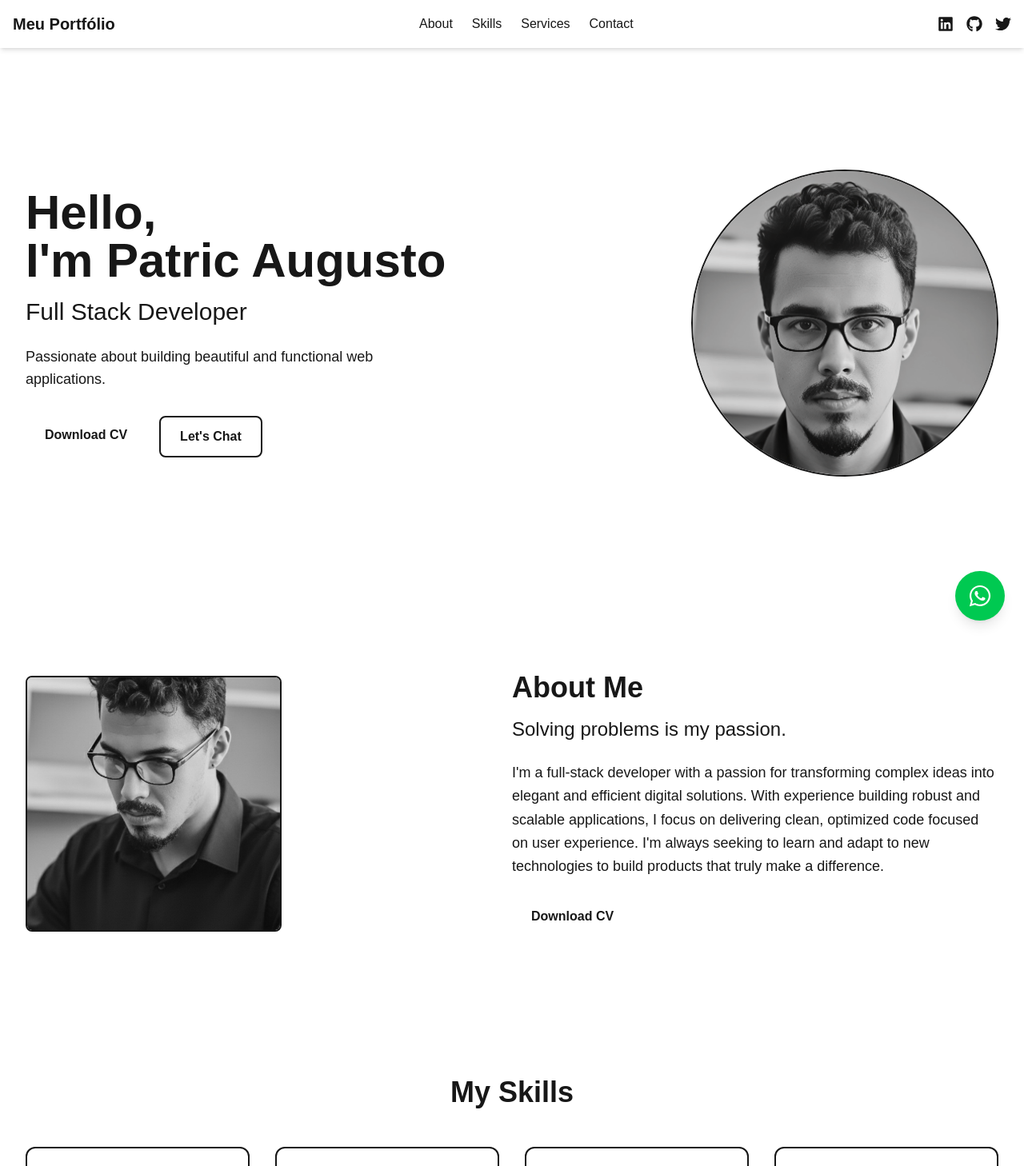
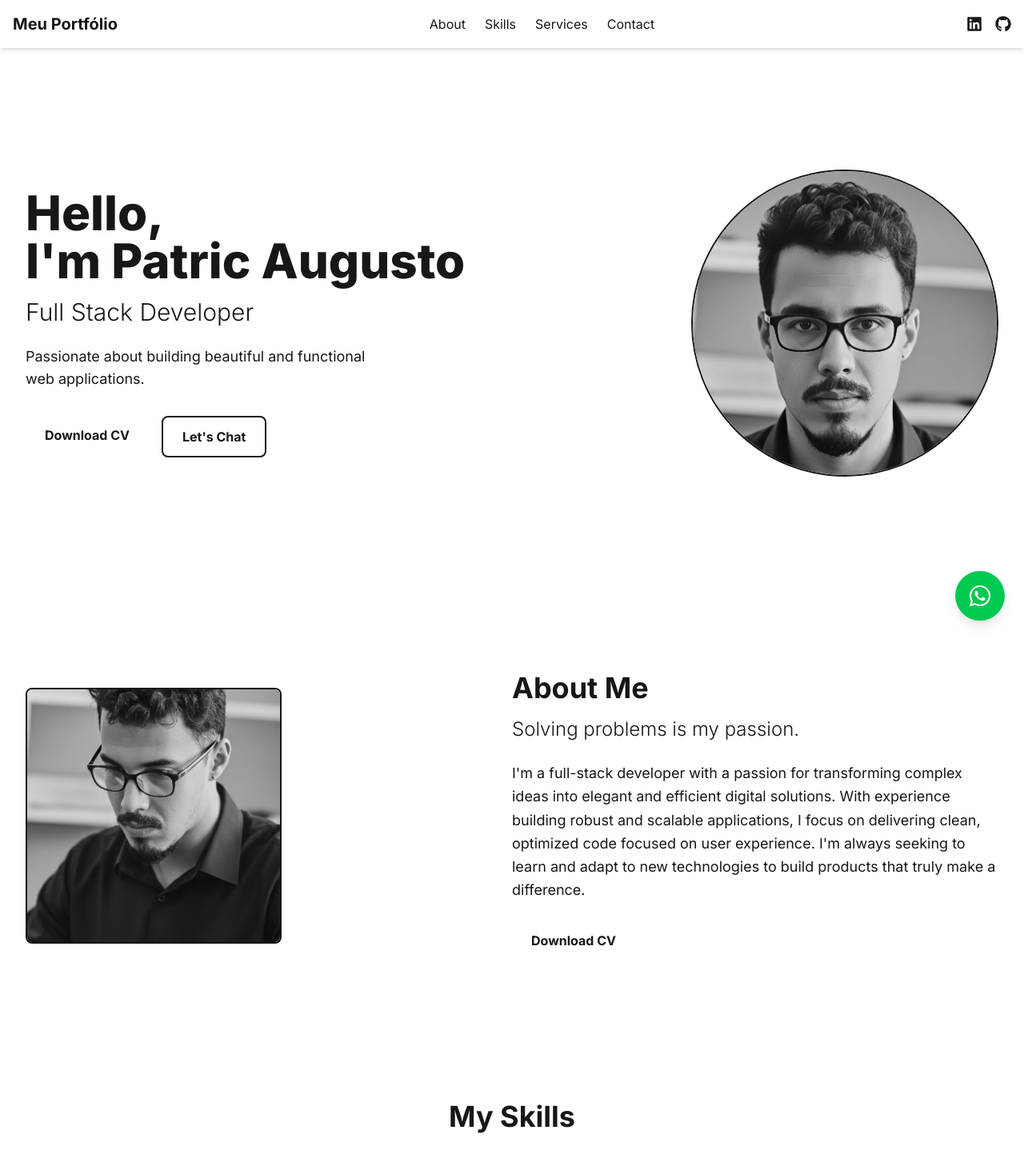
Before and after one commit to PatricAugusto/Portfolio-2.0.0, a Next.js app: page / in a window 1280 px wide. Shown: the top 1458 px of the page at 80% size. Built offline with nearby package versions, Linux system fonts and the light colour scheme.

Commit message:
feat: Adição de animações sincronizadas e correção de erro de build, separando o arquivo de metadados do componente de layout.

```diff
--- a/package.json
+++ b/package.json
@@ -9,6 +9,7 @@
     "lint": "eslint"
   },
   "dependencies": {
+    "aos": "^2.3.4",
     "next": "15.5.4",
     "react": "19.1.0",
     "react-dom": "19.1.0",
--- /dev/null
+++ b/src/app/head.jsx
@@ -0,0 +1,13 @@
+export const metadata = {
+  title: 'Patric Augusto | Portfólio',
+  description: 'Portfólio de um Desenvolvedor Full Stack',
+};
+
+export default function Head() {
+  return (
+    <>
+      <title>{metadata.title}</title>
+      <meta name="description" content={metadata.description} />
+    </>
+  );
+}
--- /dev/null
+++ b/src/app/icon.jsx
@@ -0,0 +1,7 @@
+import { FaRobot } from 'react-icons/fa';
+
+export default function Icon() {
+  return (
+    <FaRobot />
+  );
+}
--- a/src/app/layout.js
+++ b/src/app/layout.js
@@ -1,29 +1,26 @@
-import { Geist, Geist_Mono } from "next/font/google";
-import "./globals.css";
+'use client';
 
-const geistSans = Geist({
-  variable: "--font-geist-sans",
-  subsets: ["latin"],
-});
+import { Inter } from 'next/font/google';
+import './globals.css';
+import { useEffect } from 'react';
+import AOS from 'aos';
+import 'aos/dist/aos.css';
 
-const geistMono = Geist_Mono({
-  variable: "--font-geist-mono",
-  subsets: ["latin"],
-});
-
-export const metadata = {
-  title: "Create Next App",
-  description: "Generated by create next app",
-};
+const inter = Inter({ subsets: ['latin'] });
 
 export default function RootLayout({ children }) {
+  useEffect(() => {
+    AOS.init({
+      once: true,
+      duration: 800,
+    });
+  }, []);
+
   return (
-    <html lang="en">
-      <body
-        className={`${geistSans.variable} ${geistMono.variable} antialiased`}
-      >
-        {children}
-      </body>
+    <html lang="pt-br">
+      <head>
+      </head>
+      <body className={inter.className}>{children}</body>
     </html>
   );
 }
--- a/src/components/About.jsx
+++ b/src/components/About.jsx
@@ -3,7 +3,7 @@ import Image from 'next/image';
 
 const About = () => {
   return (
-     <section id="about" className="py-16 bg-preto text-branco">
+     <section id="about" className="py-16 bg-preto text-branco" data-aos="fade-up">
       <div className="container mx-auto flex flex-col md:flex-row items-center justify-between p-8">
         {/* Lado Esquerdo - Imagem */}
         <div className="md:w-1/2 flex justify-center md:justify-start mb-8 md:mb-0">
--- a/src/components/Navbar.jsx
+++ b/src/components/Navbar.jsx
@@ -31,14 +31,11 @@ const Navbar = () => {
 
         {/* Ícones de redes sociais */}
         <div className="flex space-x-4 text-xl">
-          <a href="#" target="_blank" rel="noopener noreferrer" className="hover:text-cinza-medio transition-colors duration-300">
+          <a href="https://github.com/PatricAugusto" target="_blank" rel="noopener noreferrer" className="hover:text-cinza-medio transition-colors duration-300">
             <FaLinkedin />
           </a>
-          <a href="#" target="_blank" rel="noopener noreferrer" className="hover:text-cinza-medio transition-colors duration-300">
+          <a href="https://www.linkedin.com/in/patric-augusto-bab47b240/" target="_blank" rel="noopener noreferrer" className="hover:text-cinza-medio transition-colors duration-300">
             <FaGithub />
-          </a>
-          <a href="#" target="_blank" rel="noopener noreferrer" className="hover:text-cinza-medio transition-colors duration-300">
-            <FaTwitter />
           </a>
         </div>
       </div>
--- a/src/components/Skills.jsx
+++ b/src/components/Skills.jsx
@@ -17,9 +17,9 @@ const Skills = () => {
   return (
     <section id="skills" className="py-20 bg-preto text-branco">
       <div className="container mx-auto px-8">
-        <h2 className="text-3xl md:text-4xl font-bold text-center mb-12">My Skills</h2>
+        <h2 className="text-3xl md:text-4xl font-bold text-center mb-12" data-aos="fade-down">My Skills</h2>
 
-        <div className="grid grid-cols-2 sm:grid-cols-3 lg:grid-cols-4 gap-8">
+        <div className="grid grid-cols-2 sm:grid-cols-3 lg:grid-cols-4 gap-8" data-aos="fade-up">
           {skills.map((skill, index) => (
             <div
               key={index}
```
Also changed, not shown: 1 other file (tests, documents, lock files or other folders).
